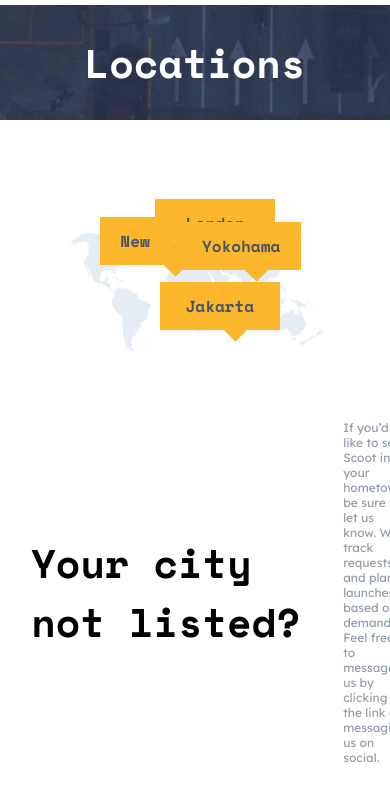
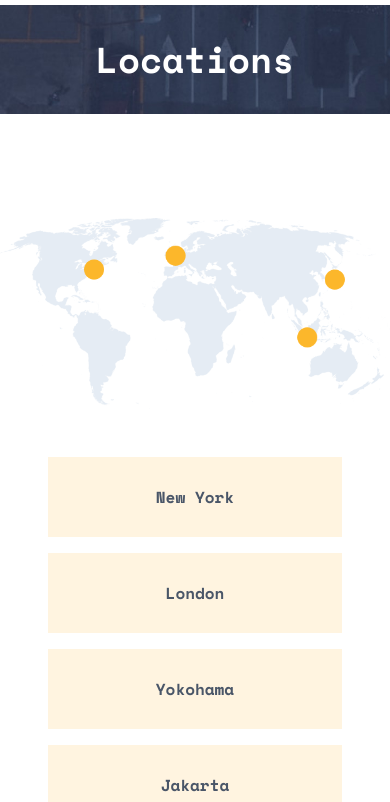
Before and after one commit to BurhanMullamitha/Scoot-Website, a website: page locations.html in a window 390 px wide. Shown: the part 42-844 px from the top of the page. Drawn offline with nearby package versions, Linux system fonts and the light colour scheme.

Commit message:
Finished media queries for locations page

```diff
--- a/locations.html
+++ b/locations.html
@@ -38,7 +38,8 @@
 
     <section class="map">
         <div class="map__container">
-            <img src="./assets/images/world-map-desktop.png" class="map__img" alt="World Map">
+            <img src="./assets/images/world-map-desktop.png" class="map__img--desktop" alt="World Map">
+            <img src="./assets/images/world-map-mobile.png" class="map__img--mobile" alt="World Map">
         </div>
         <ui class="map__location">
             <li class="map__location--ny">New York</li>
--- a/sass/base/_typography.scss
+++ b/sass/base/_typography.scss
@@ -8,7 +8,7 @@ body {
 }
 
 .heading-2 {
-    font-size: 5rem;
+    font-size: 4.5rem;
     font-family: 'Space Mono', monospace;
 }
 
--- a/sass/pages/_locations.scss
+++ b/sass/pages/_locations.scss
@@ -19,12 +19,45 @@
     position: relative;
     display: flex;
     justify-content: center;
-    padding: 8rem 8vw;
-    margin: auto;
-    max-width: calc(100% - 16vw);
+    padding: 8rem 0;
+    margin: 0 auto;
+    max-width: calc(80rem + 16vw);
+
+    @media only screen and (max-width: $bp-small) {
+        flex-direction: column;
+    }
 
     &__img {
-        max-width: 100%;
+
+        &--desktop {
+            display: block;
+
+            @media only screen and (max-width: $bp-small) {
+                display: none;
+            }
+        }
+
+        &--mobile {
+            display: none;
+
+            @media only screen and (max-width: $bp-small) {
+                display: block;
+            }
+        }
+    }
+
+    &__container {
+        width: max-content;
+
+        img {
+            max-width: 100%;
+            margin: auto;
+        }
+
+        @media only screen and (max-width: $bp-small) {
+            width: auto;
+            margin-bottom: 5rem;
+        }
     }
 
     &__location {
@@ -34,12 +67,18 @@
         left: 8vw;
         height: 100%;
         width: calc(100% - 16vw);
+        max-width: 80rem;
+
+        @media only screen and (max-width: $bp-small) {
+            position: relative;
+            flex-direction: column;
+        }
 
         li {
+            position: absolute;
             height: 6rem;
             width: 15rem;
             background-color: $color-dark-yellow;
-            position: absolute;
             display: flex;
             align-items: center;
             justify-content: center;
@@ -52,19 +91,76 @@
                 content: '';
                 position: absolute;
                 background-color: $color-dark-yellow;
-                // background-color: black;
                 height: 2rem;
                 width: 2rem;
                 bottom: 0;
                 right: 3.5rem;
                 transform: rotateZ(45deg) translateY(1.5rem);
+
+                @media only screen and (max-width: $bp-small) {
+                    display: none;
+                }
+            }
+
+            @media only screen and (max-width: $bp-small) {
+                position: relative;
+                width: 90%;
+                margin: 1rem auto;
+                left: auto;
+                right: auto;
+                padding: 5rem;
+                background-color: $color-light-yellow;
             }
         }
 
-        &--ny { top: 22%; left: 14%; }
-        &--london { top: 15%; left: 35%; }
-        &--yokohama { top: 24%; right: 10%; }
-        &--jakarta { top: 47%; right: 18%; }
+        &--ny {
+            top: 22%;
+
+            @media only screen and (max-width: 81.25em) {  //1300px
+                left: 2%;
+            }
+
+            @media only screen and (max-width: 68.75em) {  //1100px
+                top: 20%;
+                left: 4%;
+            }
+        }
+
+        &--london {
+            top: 15%; left: 30%;
+
+            @media only screen and (max-width: 81.25em) {  //1300px
+                left: 31%;
+            }
+        }
+
+        &--yokohama {
+            top: 24%; right: -5%;
+
+            @media only screen and (max-width: 100em) {  //1600px
+                right: -4%;
+            }
+
+            @media only screen and (max-width: 81.25em) {  //1300px
+                right: -2%;
+            }
+
+            @media only screen and (max-width: 68.75em) {  //1100px
+                top:23%; right: -1%;
+            }
+        }
+
+        &--jakarta {
+            top: 47%; right: 4%;
+
+            @media only screen and (max-width: 100em) {  // 1600px
+                right: 5%;
+            }
+
+            @media only screen and (max-width: 81.25em) {  //1300px
+                right: 7%;
+            }
+        }
     }
 }
 
@@ -74,11 +170,31 @@
     grid-template-columns: minmax(35rem, 1fr) 3fr 1fr;
     grid-gap: 4rem;
     align-items: center;
-    justify-items: center;
+    text-align: center;
+
+    @media only screen and (max-width: $bp-large) {
+        grid-template-columns: 1fr;
+    }
+
+    h2 {
+        color: $color-dark-navy-2;
+    }
 
     &__content {
         font-size: 1.5rem;
         color: $color-dim-grey;
+
+        @media only screen and (max-width: $bp-large) {
+            padding: 0 10rem;
+        }
+
+        @media only screen and (max-width: $bp-small) {
+            padding: 0 2rem;
+        }
+
+        @media only screen and (max-width: $bp-smallest) {
+            padding: 0;
+        }
     }
 }
 
```
Also changed, not shown: css/style.css.
